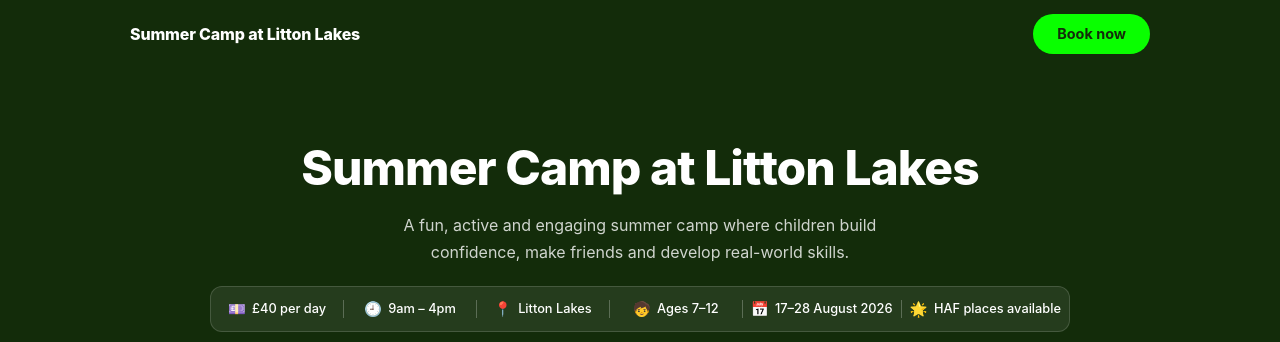
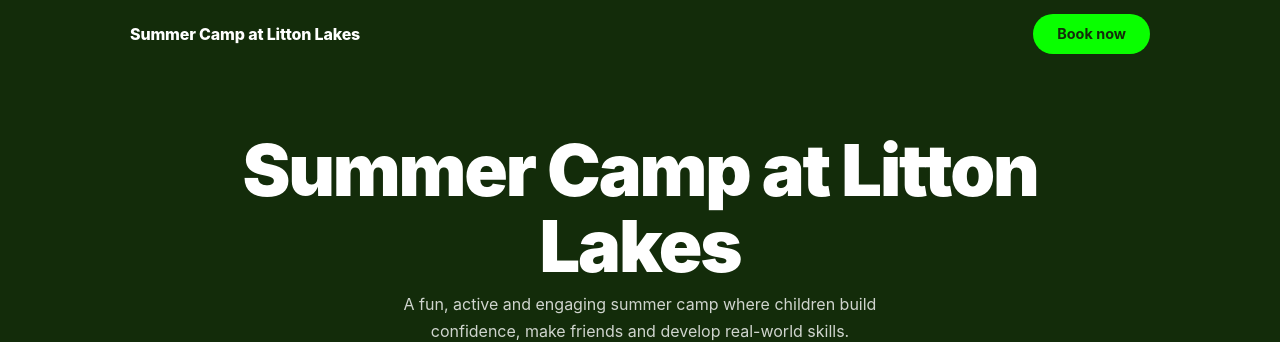
Before and after one commit to Nickidean/MDC, a React (Vite) app: page /site in a window 1280 px wide. Shown: the top 342 px of the page. Built offline with nearby package versions, Linux system fonts and the light colour scheme; no server answers; the database is empty.

Commit message:
Remove logo from hero; make hero title much larger and bolder
Co-Authored-By: Claude Sonnet 4.6 <noreply@anthropic.com>
Claude-Session: https://claude.ai/code/session_017WZ7pGU9skYkCT8QPEWt2K

```diff
--- a/src/index.css
+++ b/src/index.css
@@ -494,7 +494,7 @@ tr:hover td { background: var(--surface); }
 }
 .hero-inner { max-width: 860px; margin: 0 auto; }
 .hero-logo { max-height: 80px; max-width: 220px; object-fit: contain; margin-bottom: 1.25rem; display: block; margin-left: auto; margin-right: auto; }
-.hero-title { font-size: clamp(1.8rem, 5vw, 3rem); font-weight: 800; margin-bottom: 0.5rem; letter-spacing: -0.02em; color: #fff; }
+.hero-title { font-size: clamp(2.5rem, 6vw, 4.5rem); font-weight: 900; margin-bottom: 0.5rem; letter-spacing: -0.03em; color: #fff; line-height: 1.05; }
 .hero-dates { font-size: 1.1rem; color: var(--brand-tertiary); margin-bottom: 1.25rem; font-weight: 500; }
 .hero-prose { font-size: 1rem; line-height: 1.7; color: rgba(255,255,255,0.8); margin-bottom: 1.25rem; max-width: 540px; margin-left: auto; margin-right: auto; }
 .hero-meta { display: flex; flex-wrap: wrap; justify-content: center; gap: 0.5rem; font-size: 0.9rem; color: var(--brand-tertiary); margin-bottom: 2rem; opacity: 0.9; }
--- a/src/pages/PublicSite.jsx
+++ b/src/pages/PublicSite.jsx
@@ -128,7 +128,6 @@ export default function PublicSite() {
 
       <section className="hero-section">
         <div className="hero-inner">
-          {logoUrl && <img src={logoUrl} alt="Camp logo" className="hero-logo" />}
           <h1 className="hero-title">Summer Camp at Litton Lakes</h1>
           <p className="hero-prose">
             A fun, active and engaging summer camp where children build confidence, make friends and develop real-world skills.
```
